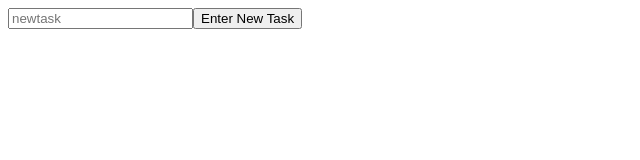
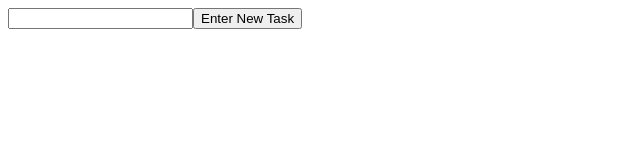
Before and after one commit to AdamHoffma/todolist, a React (Create React App) app in the folder client/: page / in a window 1280 px wide. Shown: the top 160 px of the page, without its empty margins (0-640 px from the left). Built offline with nearby package versions, Linux system fonts and the light colour scheme.

Commit message:
fffffffffff

```diff
--- a/client/src/components/ToDoList.js
+++ b/client/src/components/ToDoList.js
@@ -1,15 +1,24 @@
-import React, { useState, useEffect } from 'react'
+import React, { useState } from 'react'
 
 const ToDoList = () => {
-const [task, setTask] = useState([])
+const [task, setTask] = useState({TaskName: ""})
 
-useEffect(() => {
-    setTask(task)
-}, [task])
 
-const Submit = e => {
-    e.preventDefault()
-    setTask(task)
+const ChangeHandler = e => {
+    setTask( {
+        [e.target.name]: e.target.value
+    })
+}
+
+
+const Submit = newTask => {
+    newTask.preventDefault()
+    const NewestTask = {
+        TaskName: newTask
+    }
+    setTask({
+        task: [...task, NewestTask]
+    })
 }
 console.log("task", task)
 
@@ -18,10 +27,10 @@ console.log("task", task)
             <form className="form">
                 <input
                 type="text"
-                placeholder="newtask"
                 className="input"
-                value={task}
-                onChange={({ target: { value }}) => setTask(value)}
+                name="TaskName"
+                value={task.TaskName}
+                onChange={ChangeHandler}
                 />
                 <button onClick={Submit}>Enter New Task</button>
             </form>
```
